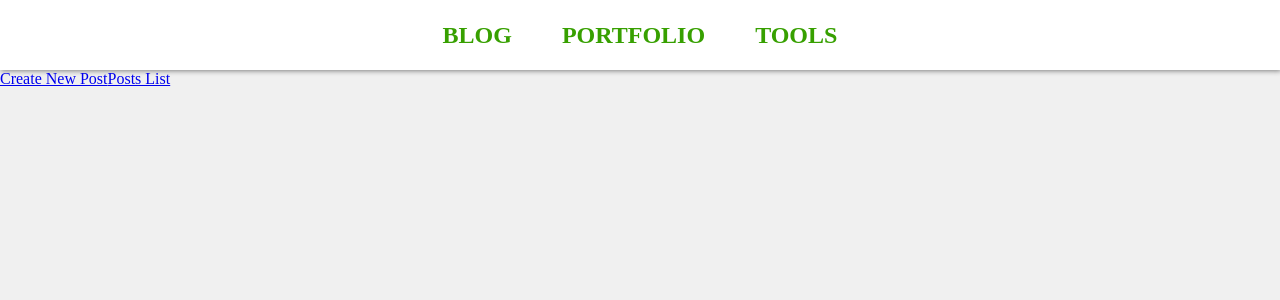
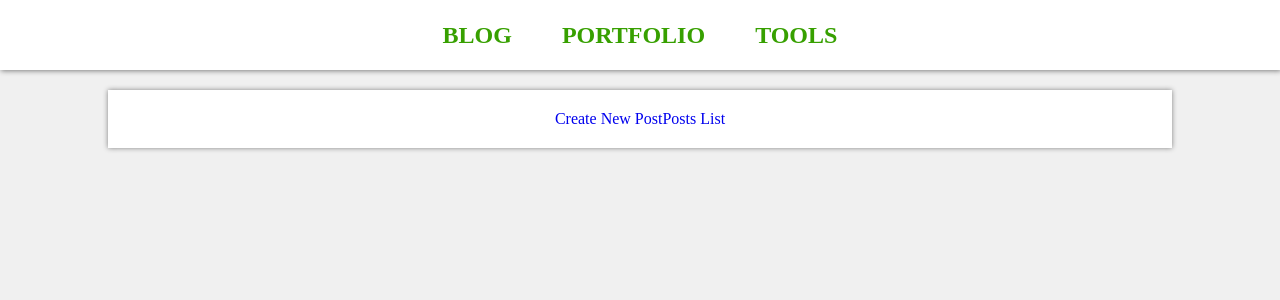
Before and after one commit to laveesingh/frontolio, a React (Create React App) app: page / in a window 1280 px wide. Shown: the top 300 px of the page. Built offline with nearby package versions, Linux system fonts and the light colour scheme.

Commit message:
added bit of styling to Blog component and converted it from class component to functional component

```diff
--- a/src/components/Blog.js
+++ b/src/components/Blog.js
@@ -1,19 +1,28 @@
 import React from 'react'
 import { Route, Link } from 'react-router-dom'
+import styled from 'styled-components'
 import CreatePost from './CreatePost'
 import PostList from './PostList'
 
-class Blog extends React.Component {
-  render() {
-    return (
-      <div>
+const Blog = props => (
+  <div className={props.className}>
     <Link to='/blog/create'>Create New Post</Link>
     <Link to='/blog/list'>Posts List</Link>
     <Route exact path='/blog/create' render={props => <CreatePost {...props} />} />
     <Route path='/blog/list' render={props => <PostList {...props} />} />
   </div>
 )
+
+export default styled(Blog)`
+  & {
+    width: 80%;
+    margin: 20px auto;
+    padding: 20px;
+    text-align: center;
+    background: white;
+    box-shadow: 0px 0px 5px grey;
+    a {
+      text-decoration: none;
     }
   }
-
-export default Blog
+`
```
Lines whose indentation alone changed are shown as unchanged.
